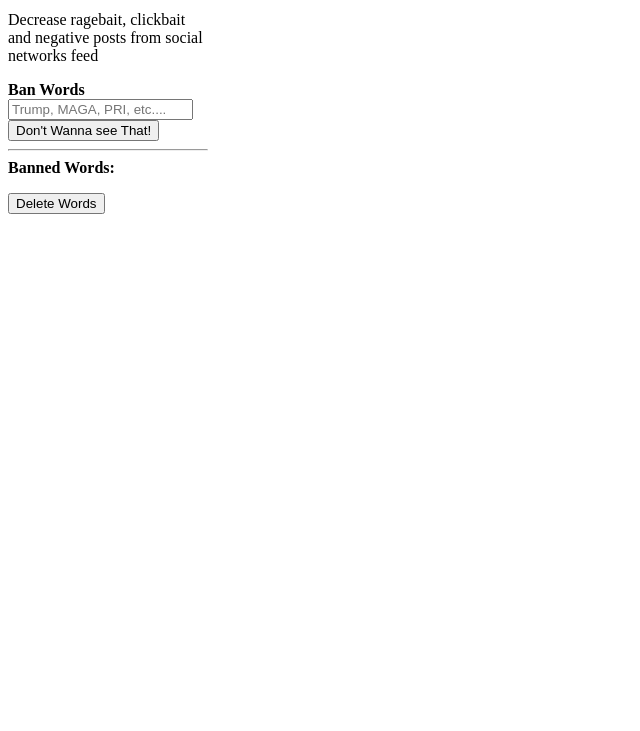
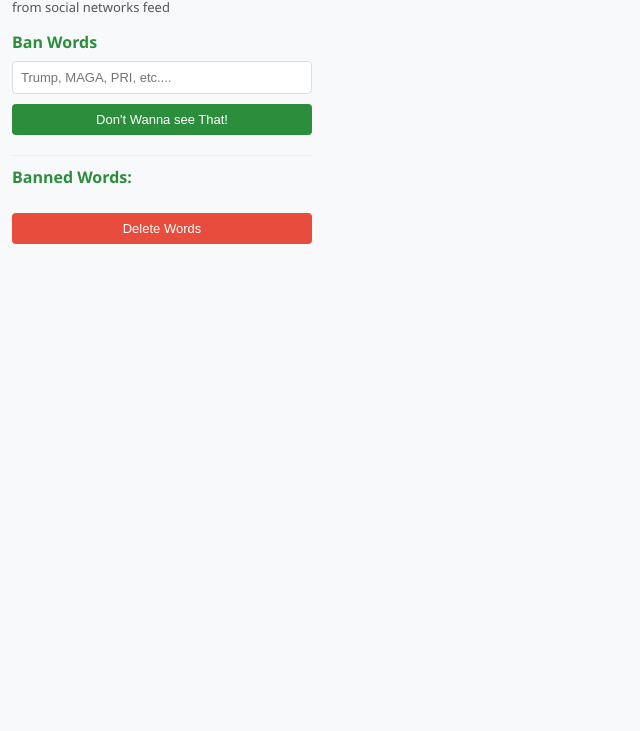
Before and after one commit to zuridude/Healthy-web, a browser extension: page index.html in a window 1280 px wide. Shown: the part 69-800 px from the top of the page, without its empty margins (0-640 px from the left). Drawn offline with Linux system fonts and the light colour scheme.

Commit message:
Added Styling

```diff
--- a/index.html
+++ b/index.html
@@ -1,15 +1,17 @@
 <!DOCTYPE html>
 <html>
+
 <head>
   <title>Healty App</title>
+  <link rel="stylesheet" href="/style.css">
   <script src="/scripts/bannedWords.js" defer></script>
 </head>
-<body style="width: 200px;">
+
+<body>
   <h1>Healthy Web</h1>
   <p>
     Decrease ragebait, clickbait and negative posts from social networks feed
   </p>
-    <p>
   <form action="">
     <strong>Ban Words</strong>
     <input type="text" id="dataInput" placeholder="Trump, MAGA, PRI, etc...." maxlength="10">
@@ -21,6 +23,6 @@
     </ul>
   </form>
   <button id="deleteBtn">Delete Words</button>
-    </p>
 </body>
+
 </html>
--- /dev/null
+++ b/style.css
@@ -0,0 +1,92 @@
+  body {
+    font-family: 'Segoe UI', Roboto, Oxygen, Ubuntu, Cantarell, 'Open Sans', 'Helvetica Neue', sans-serif;
+    padding: 12px;
+    margin: 0;
+    background-color: #f8f9fa;
+    color: #333;
+    width: 300px;
+  }
+
+  h1 {
+    color: #2c8e3d;
+    font-size: 18px;
+    margin-top: 0;
+    margin-bottom: 12px;
+    text-align: center;
+  }
+
+  p {
+    font-size: 13px;
+    line-height: 1.4;
+    margin-bottom: 15px;
+    color: #555;
+  }
+
+  form {
+    margin-bottom: 15px;
+  }
+
+  strong {
+    display: block;
+    margin-bottom: 8px;
+    color: #2c8e3d;
+  }
+
+  input[type="text"] {
+    width: 100%;
+    padding: 8px;
+    margin-bottom: 10px;
+    border: 1px solid #ddd;
+    border-radius: 4px;
+    box-sizing: border-box;
+    font-size: 13px;
+  }
+
+  button {
+    background-color: #2c8e3d;
+    color: white;
+    border: none;
+    padding: 8px 12px;
+    border-radius: 4px;
+    cursor: pointer;
+    font-size: 13px;
+    width: 100%;
+    margin-bottom: 10px;
+    transition: background-color 0.2s;
+  }
+
+  button:hover {
+    background-color: #237532;
+  }
+
+  #deleteBtn {
+    background-color: #e74c3c;
+  }
+
+  #deleteBtn:hover {
+    background-color: #c0392b;
+  }
+
+  hr {
+    border: 0;
+    height: 1px;
+    background-color: #eee;
+    margin: 10px 0;
+  }
+
+  #bannedList {
+    list-style-type: none;
+    padding: 0;
+    margin: 10px 0;
+    font-size: 13px;
+    max-height: 100px;
+    overflow-y: scroll;
+  }
+
+  #bannedList li {
+    padding: 5px;
+    background-color: #f1f1f1;
+    margin-bottom: 5px;
+    border-radius: 3px;
+    word-break: break-word;
+  }
```
Lines whose indentation alone changed are shown as unchanged.
